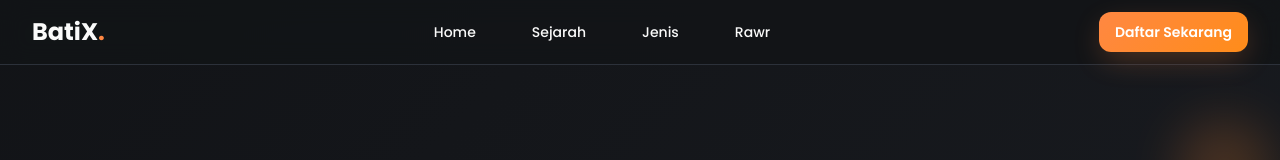
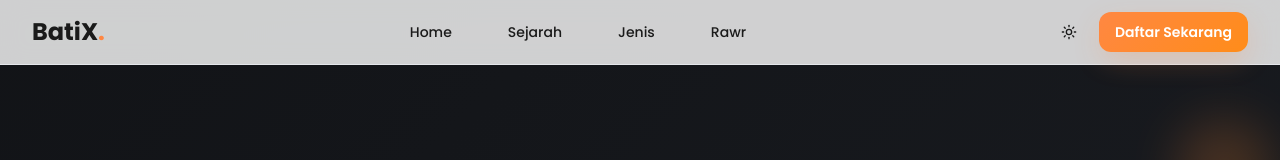
Before and after one commit to ardifx01/Batik-indonesia-Project, a React (Vite) app: page / in a window 1280 px wide. Shown: the top 160 px of the page. Built offline with nearby package versions, Linux system fonts and the light colour scheme; no server answers.

Commit message:
Add theme toggle button
Adds a button to toggle between dark and light modes, applying the specified light mode theme.

```diff
--- a/src/App.tsx
+++ b/src/App.tsx
@@ -3,6 +3,7 @@ import { Toaster as Sonner } from "@/components/ui/sonner";
 import { TooltipProvider } from "@/components/ui/tooltip";
 import { QueryClient, QueryClientProvider } from "@tanstack/react-query";
 import { BrowserRouter, Routes, Route } from "react-router-dom";
+import { ThemeProvider } from "next-themes";
 import Index from "./pages/Index";
 import NotFound from "./pages/NotFound";
 
@@ -10,6 +11,7 @@ const queryClient = new QueryClient();
 
 const App = () => (
   <QueryClientProvider client={queryClient}>
+    <ThemeProvider attribute="class" defaultTheme="light" enableSystem>
       <TooltipProvider>
         <Toaster />
         <Sonner />
@@ -21,6 +23,7 @@ const App = () => (
           </Routes>
         </BrowserRouter>
       </TooltipProvider>
+    </ThemeProvider>
   </QueryClientProvider>
 );
 
--- a/src/components/Header.tsx
+++ b/src/components/Header.tsx
@@ -1,6 +1,10 @@
 import { Button } from "@/components/ui/button";
+import { Moon, Sun } from "lucide-react";
+import { useTheme } from "next-themes";
 
 const Header = () => {
+  const { theme, setTheme } = useTheme();
+
   return (
     <header className="fixed top-0 left-0 right-0 z-50 bg-background/80 backdrop-blur-md border-b border-border">
       <div className="max-w-7xl mx-auto px-6 lg:px-8">
@@ -28,8 +32,18 @@ const Header = () => {
             </Button>
           </nav>
 
-          {/* Daftar Sekarang Button */}
-          <div className="flex items-center">
+          {/* Theme Toggle and Daftar Sekarang Button */}
+          <div className="flex items-center gap-3">
+            <Button
+              variant="ghost"
+              size="icon"
+              onClick={() => setTheme(theme === "dark" ? "light" : "dark")}
+              className="h-9 w-9"
+            >
+              <Sun className="h-4 w-4 rotate-0 scale-100 transition-all dark:-rotate-90 dark:scale-0" />
+              <Moon className="absolute h-4 w-4 rotate-90 scale-0 transition-all dark:rotate-0 dark:scale-100" />
+              <span className="sr-only">Toggle theme</span>
+            </Button>
             <Button variant="hero" size="default">
               Daftar Sekarang
             </Button>
--- a/src/index.css
+++ b/src/index.css
@@ -6,42 +6,42 @@
 
 @layer base {
   :root {
-    /* Dark theme base colors */
-    --background: 220 13% 8%;
-    --background-secondary: 220 13% 12%;
-    --foreground: 0 0% 98%;
+    /* Light theme base colors */
+    --background: 0 0% 100%;
+    --background-secondary: 210 20% 98%;
+    --foreground: 0 0% 10%;
 
     /* Card colors */
-    --card: 220 13% 10%;
-    --card-foreground: 0 0% 98%;
+    --card: 210 20% 97%;
+    --card-foreground: 0 0% 10%;
 
     /* Popover colors */
-    --popover: 220 13% 10%;
-    --popover-foreground: 0 0% 98%;
+    --popover: 0 0% 100%;
+    --popover-foreground: 0 0% 10%;
 
     /* Primary brand colors */
-    --primary: 0 0% 98%;
-    --primary-foreground: 220 13% 8%;
+    --primary: 0 0% 10%;
+    --primary-foreground: 0 0% 100%;
 
     /* Secondary colors */
-    --secondary: 220 13% 15%;
-    --secondary-foreground: 0 0% 98%;
+    --secondary: 210 20% 96%;
+    --secondary-foreground: 0 0% 10%;
 
     /* Muted colors */
-    --muted: 220 13% 15%;
-    --muted-foreground: 0 0% 70%;
+    --muted: 210 20% 96%;
+    --muted-foreground: 0 0% 45%;
 
     /* Accent colors */
-    --accent: 220 13% 15%;
-    --accent-foreground: 0 0% 98%;
+    --accent: 210 20% 96%;
+    --accent-foreground: 0 0% 10%;
 
     /* Destructive colors */
     --destructive: 0 84% 60%;
     --destructive-foreground: 0 0% 98%;
 
     /* Borders and inputs */
-    --border: 220 13% 20%;
-    --input: 220 13% 15%;
+    --border: 220 13% 91%;
+    --input: 220 13% 91%;
     --ring: 262 83% 65%;
 
     /* Vibrant brand colors */
@@ -66,7 +66,7 @@
   }
 
   .dark {
-    /* Dark mode uses the same colors */
+    /* Dark theme colors */
     --background: 220 13% 8%;
     --background-secondary: 220 13% 12%;
     --foreground: 0 0% 98%;
--- a/src/pages/Index.tsx
+++ b/src/pages/Index.tsx
@@ -5,7 +5,7 @@ import Footer from "@/components/Footer";
 
 const Index = () => {
   return (
-    <div className="min-h-screen bg-background dark">
+    <div className="min-h-screen bg-background">
       <Header />
       <Hero />
       <ProgramsSection />
```
Lines whose indentation alone changed are shown as unchanged.
